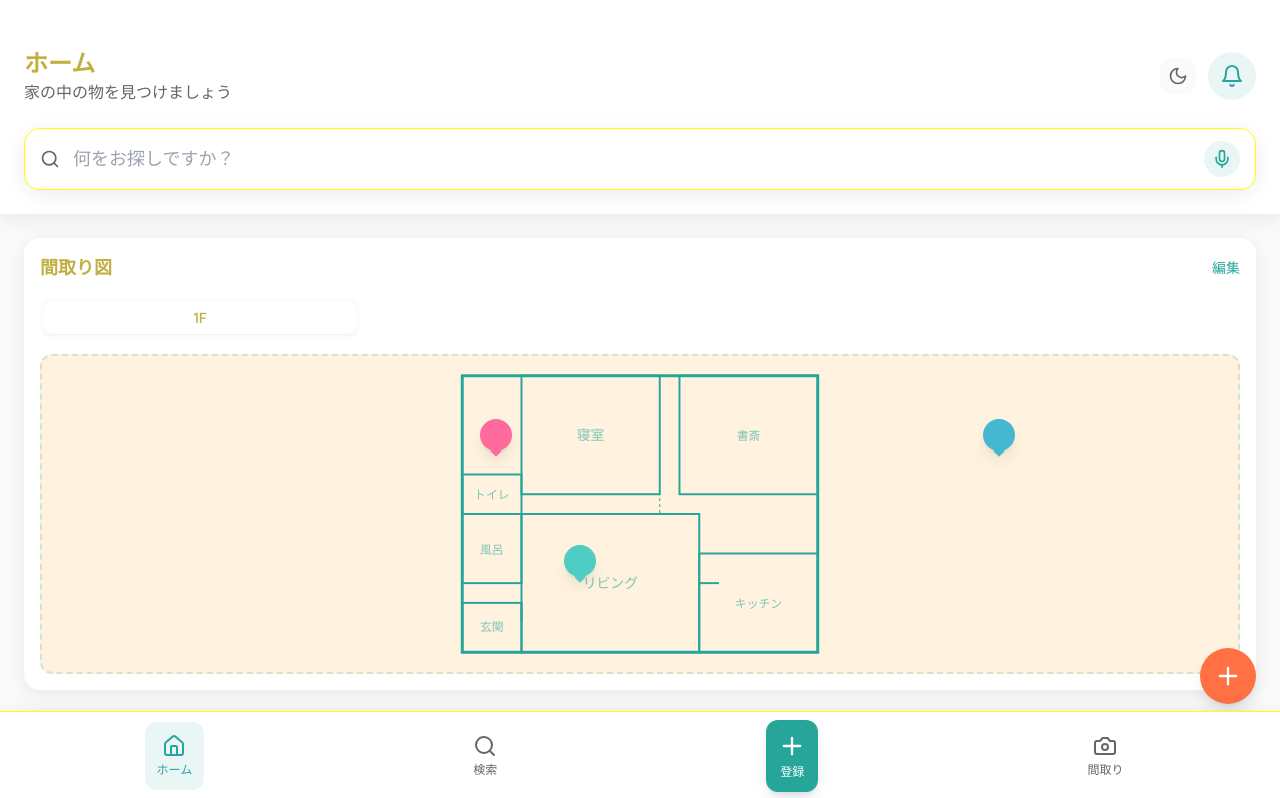
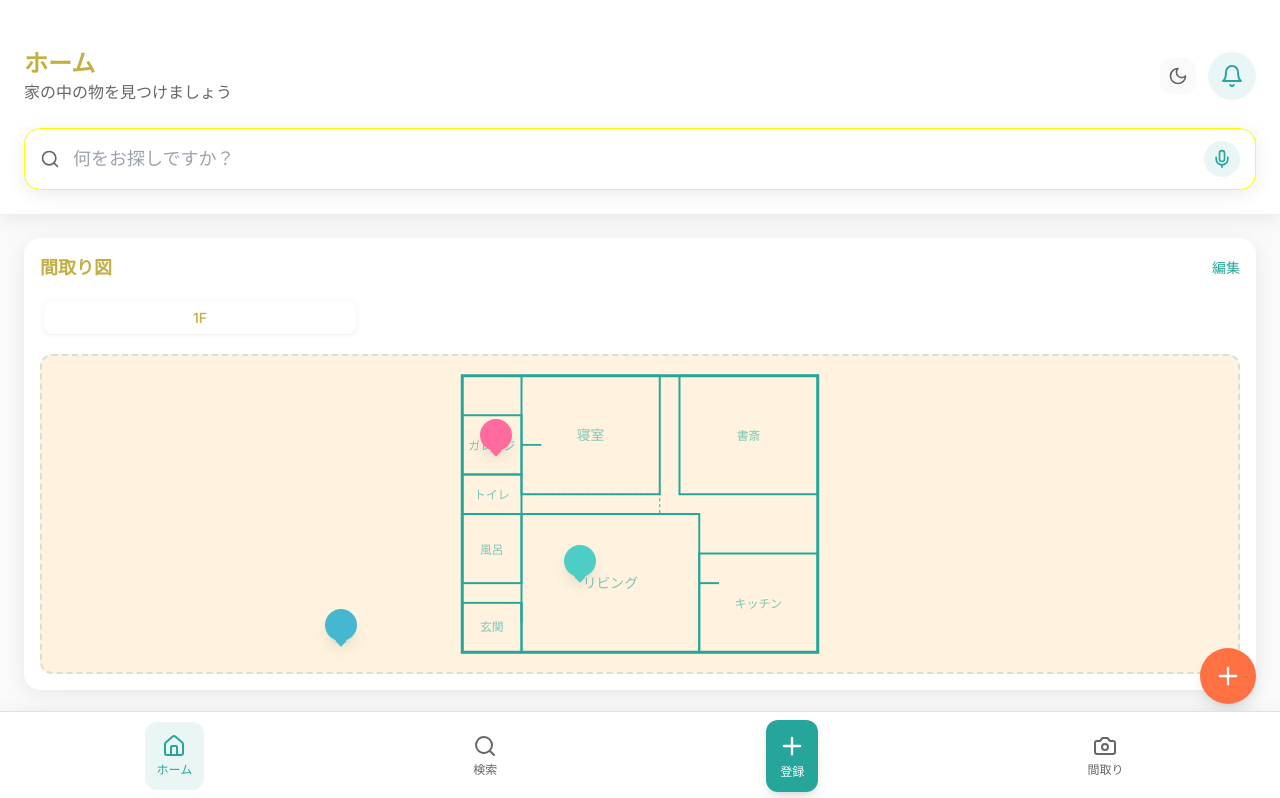
Before and after one commit to flumany/tidying-up-app, a React (Vite) app: page / in a window 1280 px wide. Shown: the top 798 px of the page. Built offline with nearby package versions, Linux system fonts and the light colour scheme.

Commit message:
feat: Add garage to floor plan
Added garage to the floor plan in `src/pages/Home.tsx`.

```diff
--- a/src/pages/Home.tsx
+++ b/src/pages/Home.tsx
@@ -50,7 +50,7 @@ const Home: React.FC = () => {
       room: 'garage',
       images: [],
       tags: ['DIY', '修理'],
-      coordinates: { x: 80, y: 25 }, // 書斎内の適切な位置（ガレージの代わり）
+      coordinates: { x: 25, y: 85 }, // ガレージ内の適切な位置
       lastAccessed: new Date(),
       createdAt: new Date()
     }
@@ -115,7 +115,7 @@ const Home: React.FC = () => {
                 ref={floorPlanRef}
                 className="relative w-full h-80 bg-warm-beige rounded-xl border-2 border-dashed border-primary/20 overflow-hidden"
               >
-                {/* より現実的な間取り図 */}
+                {/* より現実的な間取り図（ガレージ付き） */}
                 <svg className="absolute inset-0 w-full h-full" viewBox="0 0 400 320">
                   {/* 外壁 */}
                   <rect x="20" y="20" width="360" height="280" fill="none" stroke="#26A69A" strokeWidth="3"/>
@@ -148,6 +148,10 @@ const Home: React.FC = () => {
                   <rect x="20" y="120" width="60" height="40" fill="none" stroke="#26A69A" strokeWidth="2"/>
                   <text x="50" y="145" textAnchor="middle" className="text-xs fill-primary/60">トイレ</text>
 
+                  {/* ガレージ */}
+                  <rect x="20" y="60" width="60" height="60" fill="none" stroke="#26A69A" strokeWidth="2"/>
+                  <text x="50" y="95" textAnchor="middle" className="text-xs fill-primary/60">ガレージ</text>
+
                   {/* 廊下 */}
                   <rect x="80" y="140" width="140" height="20" fill="none" stroke="#26A69A" strokeWidth="1" strokeDasharray="3,3"/>
 
@@ -155,6 +159,7 @@ const Home: React.FC = () => {
                   <line x1="80" y1="250" x2="80" y2="270" stroke="#26A69A" strokeWidth="2"/>
                   <line x1="150" y1="160" x2="170" y2="160" stroke="#26A69A" strokeWidth="2"/>
                   <line x1="260" y1="230" x2="280" y2="230" stroke="#26A69A" strokeWidth="2"/>
+                  <line x1="80" y1="90" x2="100" y2="90" stroke="#26A69A" strokeWidth="2"/>
                 </svg>
 
                 {/* アイテムピン */}
```
